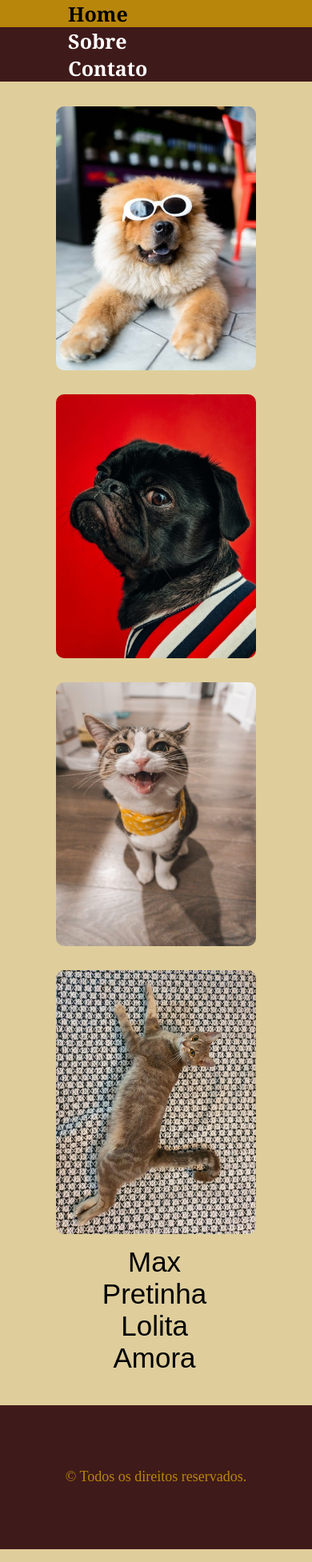
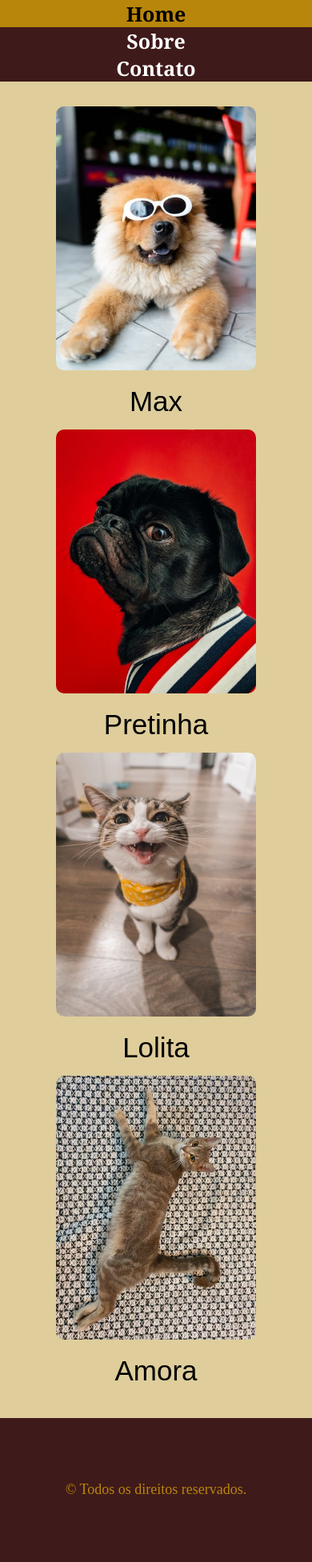
Before and after one commit to 1995william/adote-aqui, a plain HTML site: page index.html in a window 390 px wide. Shown: the whole page at 80% size. Drawn offline with Linux system fonts and the light colour scheme.

Commit message:
adote-aqui

```diff
--- a/index.html
+++ b/index.html
@@ -20,16 +20,22 @@
      </nav>
 
     <div class="container">
-       <img src="bichos/Cachorro8.jpg">
-       <img src="bichos/Cachorro4.jpg">
-       <img src="bichos/Gato2.jpg">
-       <img src="bichos/Gato1.jpeg">
-    </div>
-    <div class="nomes">
-        <p>Max</p>
-        <p>Pretinha</p>
-        <p>Lolita</p>
-        <p>Amora</p>
+        <div class="cards">
+            <img src="bichos/Cachorro8.jpg">
+                <p>Max</p>
+        </div>
+        <div class="cards">
+            <img src="bichos/Cachorro4.jpg">
+                <p>Pretinha</p>
+        </div>
+        <div class="cards">
+            <img src="bichos/Gato2.jpg">
+                <p>Lolita</p>
+        </div>
+        <div class="cards">
+            <img src="bichos/Gato1.jpeg">
+                <p>Amora</p>
+        </div>
     </div>
     <footer>
         <p>© Todos os direitos reservados.</p>
--- a/style.css
+++ b/style.css
@@ -83,17 +83,13 @@ a {
     transform: scale(1.05);
     transition: 1s;
 }
-.nomes {
-    margin-left: 6%;
-    margin-right: 7%;
-    display: flex;
-    flex-direction: row;
-    justify-content: space-around;
-    align-items: center;
-}
-.nomes p {
+
+.cards p {
     font-size: 35px;
     font-family: Arial, Helvetica, sans-serif;
+    display: flex;
+    align-items: center;
+    justify-content: center;
 }
 footer {
     display: flex;
@@ -109,6 +105,30 @@ footer p {
     color:darkgoldenrod;
     text-align: center;
     font-size: 25px;
+}
+@media (max-width: 1200px) {
+    .titulo {
+        font-size: 25px;
+    }
+    ul, h1 {
+        flex-grow: 1;
+    }
+    ul {
+        flex-grow: 4;
+    }
+    .itens {
+        flex-grow: 1;
+    }
+    .itens > a {
+        padding: 0;
+        display: flex;
+        align-items: center;
+        justify-content: center;
+        width: 100%;
+    }
+    .logo-gato, .logo-cao {
+        display: none;
+    }
 }
 
 @media (max-width: 700px) {
@@ -143,18 +163,6 @@ footer p {
     width: 250px;
     height: 330px;
     }
-    .nomes {
-        margin-left: 6%;
-        margin-right: 7%;
-        display: flex;
-        flex-direction: column;
-        justify-content: space-around;
-        align-items: center;
-    }
-    .nomes p {
-        font-size: 35px;
-        font-family: Arial, Helvetica, sans-serif;
-    }
 
     footer {
         display: flex;
@@ -171,31 +179,3 @@ footer p {
         font-size: 18px;
       }
    }
-@media (max-width: 626px) {
-    footer {
-        display: flex;
-        justify-content: center;
-        align-items: center;
-        width: 100%;
-        height: 180px;
-        background-color: rgb(63, 26, 26);
-    }
-    .nomes {
-        margin-left: 6%;
-        margin-right: 7%;
-        display: flex;
-        flex-direction: column;
-        justify-content: space-around;
-        align-items: center;
-    }
-    .nomes p {
-        font-size: 35px;
-        font-family: Arial, Helvetica, sans-serif;
-    }
-
-    footer p {
-        color:darkgoldenrod;
-        text-align: center;
-        font-size: 18px;
-      }
-}
```
